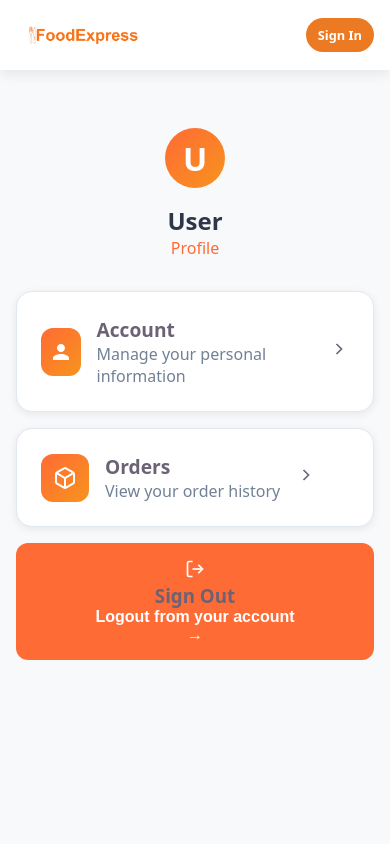
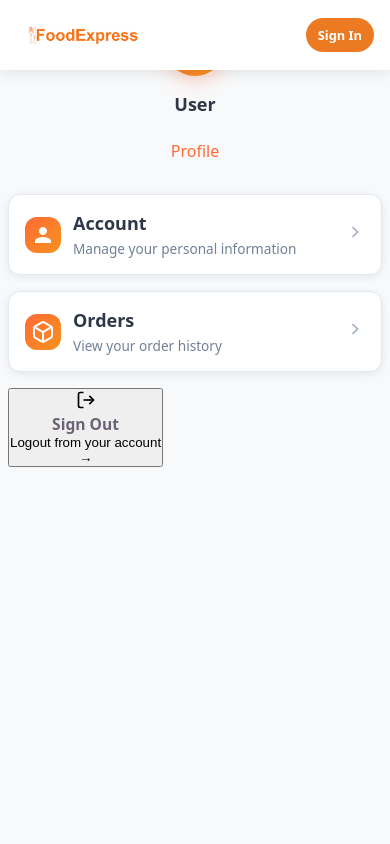
Before and after one commit to amine-essafil/restaurant-app, a React (Vite) app: page /profile in a window 390 px wide. Shown: the top 844 px of the page. Built offline with nearby package versions, Linux system fonts and the light colour scheme; no server answers.

Commit message:
style: add Profile Main css

```diff
--- a/src/pages/Profile/ProfileMain.css
+++ b/src/pages/Profile/ProfileMain.css
@@ -1,7 +1,11 @@
+/* ============================================
+   PROFILE MAIN PAGE STYLES
+   ============================================ */
+
 .profile-main {
   min-height: 100vh;
   background-color: #f8f9fa;
-  padding-top: 8rem;
+  padding-top: 2rem;
   padding-bottom: 4rem;
 }
 
@@ -10,9 +14,16 @@
   margin: 0 auto;
   padding: 0 1rem;
 }
+
+/* ============================================
+   PROFILE HEADER
+   ============================================ */
+
 .profile-header {
   text-align: center;
   margin-bottom: 2rem;
+  display: flex;
+  flex-direction: column;
 }
 
 .profile-avatar {
@@ -27,18 +38,32 @@
   font-size: 2rem;
   font-weight: bold;
   color: white;
+  text-transform: uppercase;
+  box-shadow: 0 4px 20px rgba(255, 107, 53, 0.3);
 }
 
 .profile-username {
   font-size: 1.5rem;
   font-weight: 600;
   color: #2d3748;
+  margin-bottom: 0.5rem;
+  text-transform: capitalize;
+}
+
+.profile-breadcrumb {
+  margin-top: 1rem;
 }
 
 .breadcrumb-current {
   color: #ff6b35;
   font-weight: 500;
+  font-size: 1rem;
 }
+
+/* ============================================
+   MAIN CARDS
+   ============================================ */
+
 .profile-cards {
   display: flex;
   flex-direction: column;
@@ -50,7 +75,38 @@
   border-radius: 16px;
   padding: 1.5rem;
   box-shadow: 0 2px 8px rgba(0, 0, 0, 0.08);
+  cursor: pointer;
+  transition: all 0.3s cubic-bezier(0.4, 0, 0.2, 1);
   border: 1px solid #e2e8f0;
+  position: relative;
+  overflow: hidden;
+}
+
+.profile-card::before {
+  content: "";
+  position: absolute;
+  top: 0;
+  left: 0;
+  right: 0;
+  height: 3px;
+  background: linear-gradient(90deg, #ff6b35, #f7931e);
+  transform: scaleX(0);
+  transition: transform 0.3s ease;
+}
+
+.profile-card:hover {
+  transform: translateY(-4px);
+  box-shadow: 0 8px 25px rgba(0, 0, 0, 0.15);
+  border-color: #ff6b35;
+}
+
+.profile-card:hover::before {
+  transform: scaleX(1);
+}
+
+.profile-card:focus {
+  outline: 2px solid #ff6b35;
+  outline-offset: 2px;
 }
 
 .card-content {
@@ -68,25 +124,132 @@
   align-items: center;
   justify-content: center;
   color: white;
+  flex-shrink: 0;
+  transition: transform 0.3s ease;
+}
+
+.profile-card:hover .card-icon {
+  transform: scale(1.1);
+}
+
+.card-info {
+  flex: 1;
 }
 
 .card-title {
-  font-size: 1.2rem;
+  font-size: 1.25rem;
   font-weight: 600;
+  color: #2d3748;
+  margin-bottom: 0.25rem;
 }
 
 .card-description {
+  font-size: 0.9rem;
   color: #718096;
+  margin: 0;
 }
 
-.logout-hub-btn {
-  width: 100%;
-  padding: 1rem;
-  border: none;
-  border-radius: 12px;
-  background: #ff6b35;
-  color: white;
-  cursor: pointer;
-  font-size: 1rem;
-  font-weight: 600;
+.card-arrow {
+  color: #a0aec0;
+  transition: all 0.3s ease;
+  flex-shrink: 0;
 }
+
+.profile-card:hover .card-arrow {
+  color: #ff6b35;
+  transform: translateX(4px);
+}
+
+/* ============================================
+   RESPONSIVE DESIGN
+   ============================================ */
+
+@media (max-width: 768px) {
+  .profile-main {
+    padding-top: 1rem;
+    padding-bottom: 2rem;
+  }
+
+  .profile-main-container {
+    padding: 0 0.75rem;
+  }
+
+  .profile-header {
+    margin-bottom: 2rem;
+  }
+
+  .profile-avatar {
+    width: 70px;
+    height: 70px;
+    font-size: 1.75rem;
+  }
+
+  .profile-username {
+    font-size: 1.25rem;
+  }
+
+  .profile-card {
+    padding: 1.25rem;
+  }
+
+  .card-content {
+    gap: 0.75rem;
+  }
+
+  .card-icon {
+    width: 40px;
+    height: 40px;
+  }
+
+  .card-title {
+    font-size: 1.125rem;
+  }
+
+  .card-description {
+    font-size: 0.85rem;
+  }
+}
+
+@media (max-width: 480px) {
+  .profile-main-container {
+    max-width: 100%;
+    padding: 0 0.5rem;
+  }
+
+  .profile-avatar {
+    width: 60px;
+    height: 60px;
+    font-size: 1.5rem;
+  }
+
+  .profile-username {
+    font-size: 1.125rem;
+  }
+
+  .profile-card {
+    padding: 1rem;
+    border-radius: 12px;
+  }
+
+  .card-icon {
+    width: 36px;
+    height: 36px;
+  }
+}
+
+/* ============================================
+   ACCESSIBILITY
+   ============================================ */
+
+@media (prefers-reduced-motion: reduce) {
+  .profile-card,
+  .card-icon,
+  .card-arrow,
+  .profile-card::before {
+    transition: none;
+  }
+
+  .profile-card:hover {
+    transform: none;
+  }
+}
```
